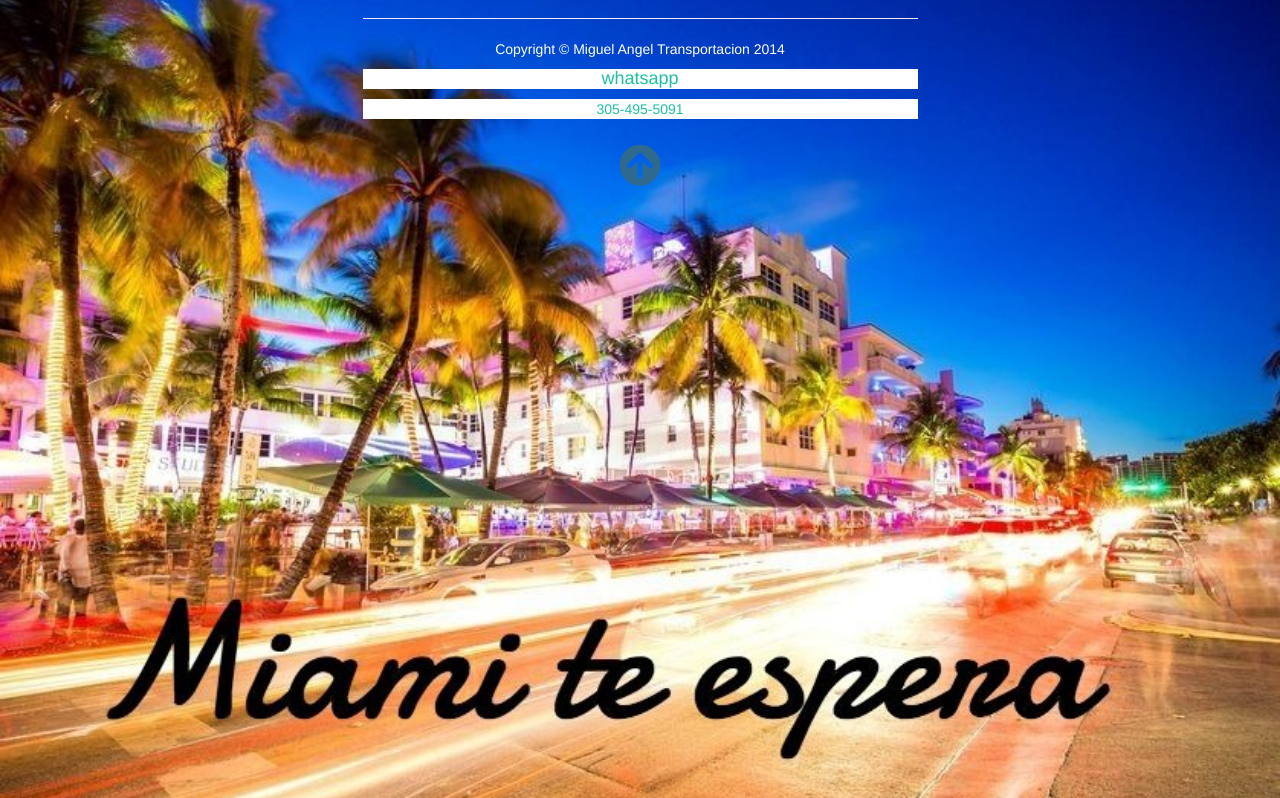
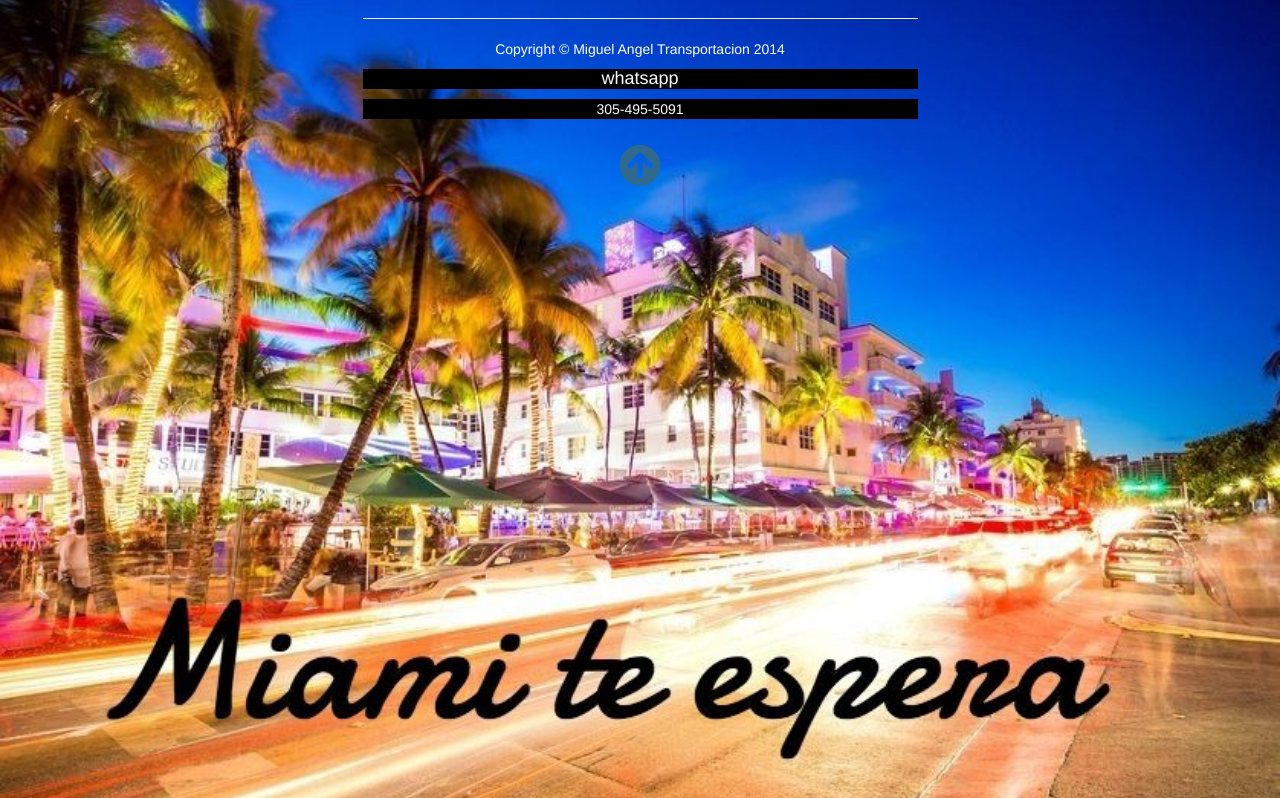
Before and after one commit to lucasalvarado23/miguel, a plain HTML site: page index.html in a window 1280 px wide. Shown: the part 6633-7431 px from the top of the page. Drawn offline with nearby package versions, Linux system fonts and the light colour scheme; some packages are replaced by stand-ins of ours; files whose address does not match are found by name.

Commit message:
footer image

```diff
--- a/css/style.css
+++ b/css/style.css
@@ -150,8 +150,8 @@ a.header-btn {
   padding: 17px 25px;
 }
 .sup {
-  color: #1ebea5;
-  background: white;
+  color: white;
+  background: black;
 }
 
 .header-btn:hover {
@@ -781,7 +781,7 @@ footer {
   height: 100%;
   width: 100%;
   position: relative;
-  background: url("/Users/lucasalvarado/Desktop/development/transportacion/miguel/img/ocean.jpg") no-repeat center center fixed;
+  background: url("../img/ocean.jpg") no-repeat center center fixed;
   background-size: cover;
   color: white;
 }
```
